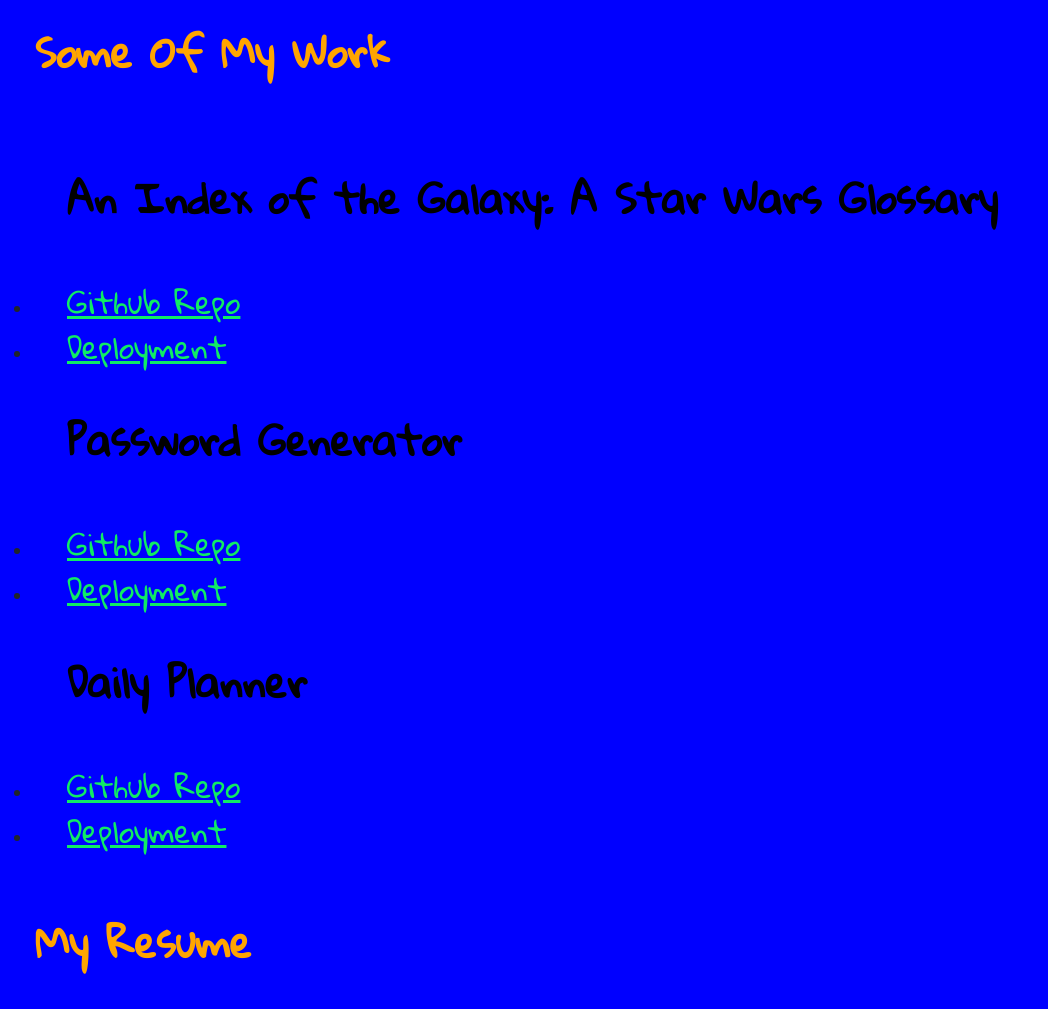
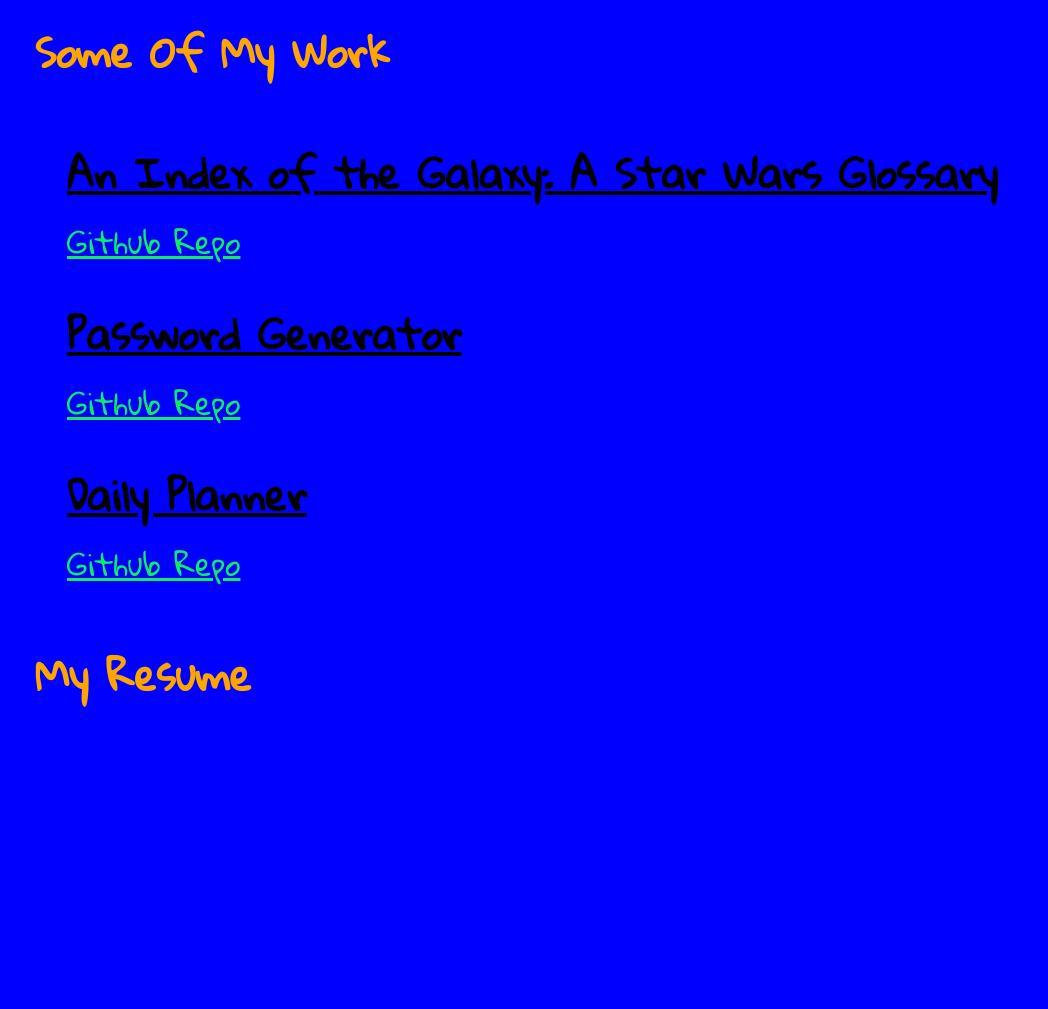
Before and after one commit to zakklikeslamps/my_portfolio, a plain HTML site: page portfolio.html in a window 1280 px wide. Shown: the part 425-1434 px from the top of the page, without its empty margins (0-1048 px from the left). After the commit the page ends 1167 px from the top, so only its background shows below. Drawn offline with nearby package versions, Linux system fonts and the light colour scheme.

Commit message:
Updated Portfolio section

```diff
--- a/portfolio.html
+++ b/portfolio.html
@@ -86,26 +86,26 @@
 
             <ul>
             <div>
-            <p class="projects">An Index of the Galaxy: A Star Wars Glossary
+            <p><a class="projects" href="https://bhavipatel21.github.io/starwarsIndex/index.html">An Index of the Galaxy: A Star Wars Glossary</a>
                 <br>
-                <li><a class="links" href="https://github.com/Bhavipatel21/starwarsIndex">Github Repo</a></li>
-                <li><a class="links" href="https://bhavipatel21.github.io/starwarsIndex/index.html">Deployment</a></li>
+                <p><a class="links" href="https://github.com/Bhavipatel21/starwarsIndex">Github Repo</a></p>
+
             </p>
             </div>
+            <br>
+            <div>
+            <p><a class="projects" href="https://zakklikeslamps.github.io/password_generatorHW/">Password Generator</a>
+                <br>
+                <p><a class="links" href="https://github.com/zakklikeslamps/password_generatorHW">Github Repo</a></p>
 
-            <div>
-            <p class="projects">Password Generator
-                <br>
-                <li><a class="links" href="https://github.com/zakklikeslamps/password_generatorHW">Github Repo</a></li>
-                <li><a class="links" href="https://zakklikeslamps.github.io/password_generatorHW/">Deployment</a></li>
             </p>
             </div>
+            <br>
+            <div>
+            <p><a class="projects" href="https://zakklikeslamps.github.io/Daily_Planner/Develop/index.html">Daily Planner</a>
+                <br>
+                <p><a class="links" href="https://github.com/zakklikeslamps/Daily_Planner">Github Repo</a></p>
 
-            <div>
-            <p class="projects">Daily Planner
-                <br>
-                <li><a class="links" href="https://github.com/zakklikeslamps/Daily_Planner">Github Repo</a></li>
-                <li><a class="links" href="https://zakklikeslamps.github.io/Daily_Planner/Develop/index.html">Deployment</a></li>
             </p>
             </div>
             </ul>
```
